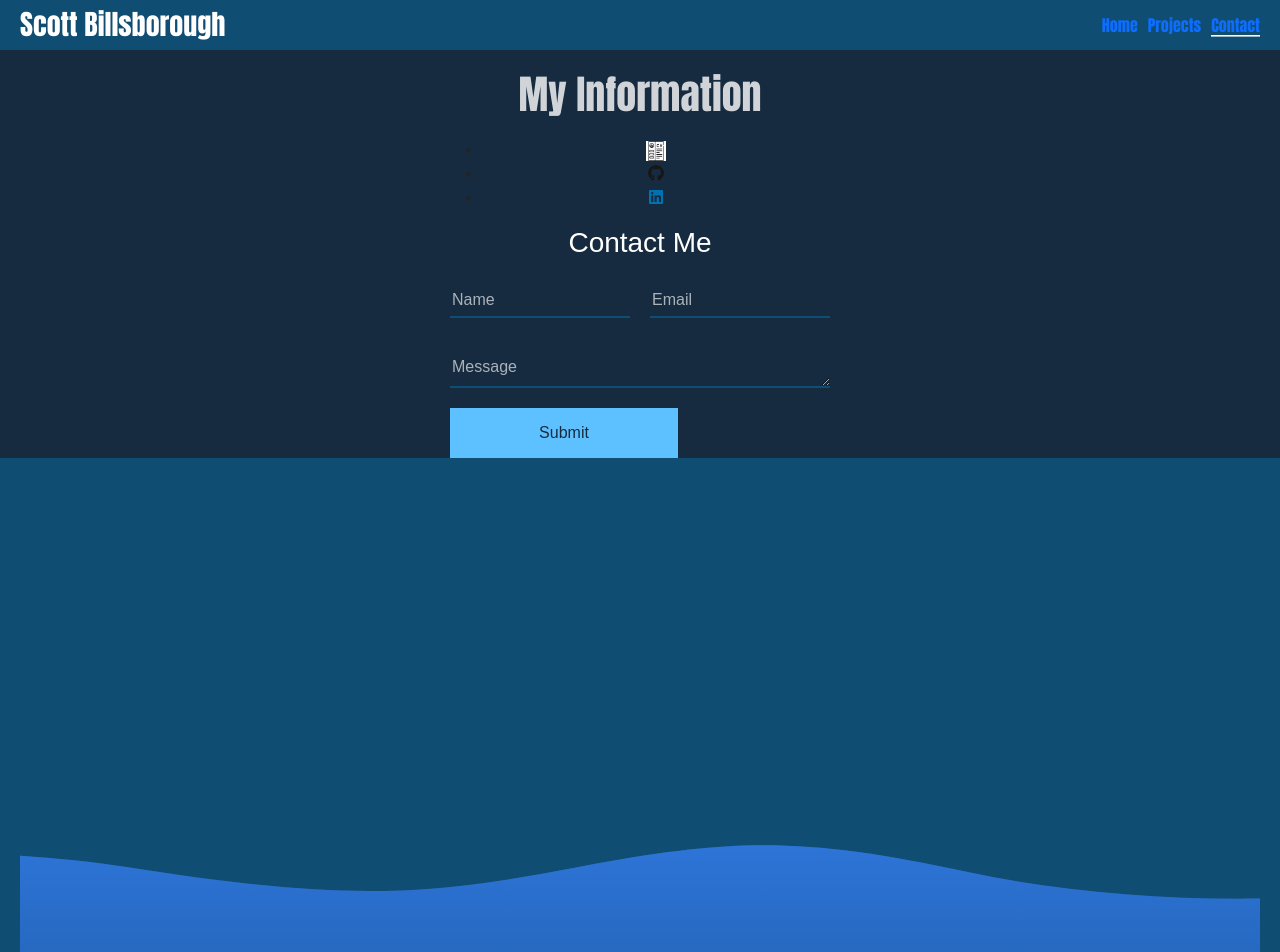
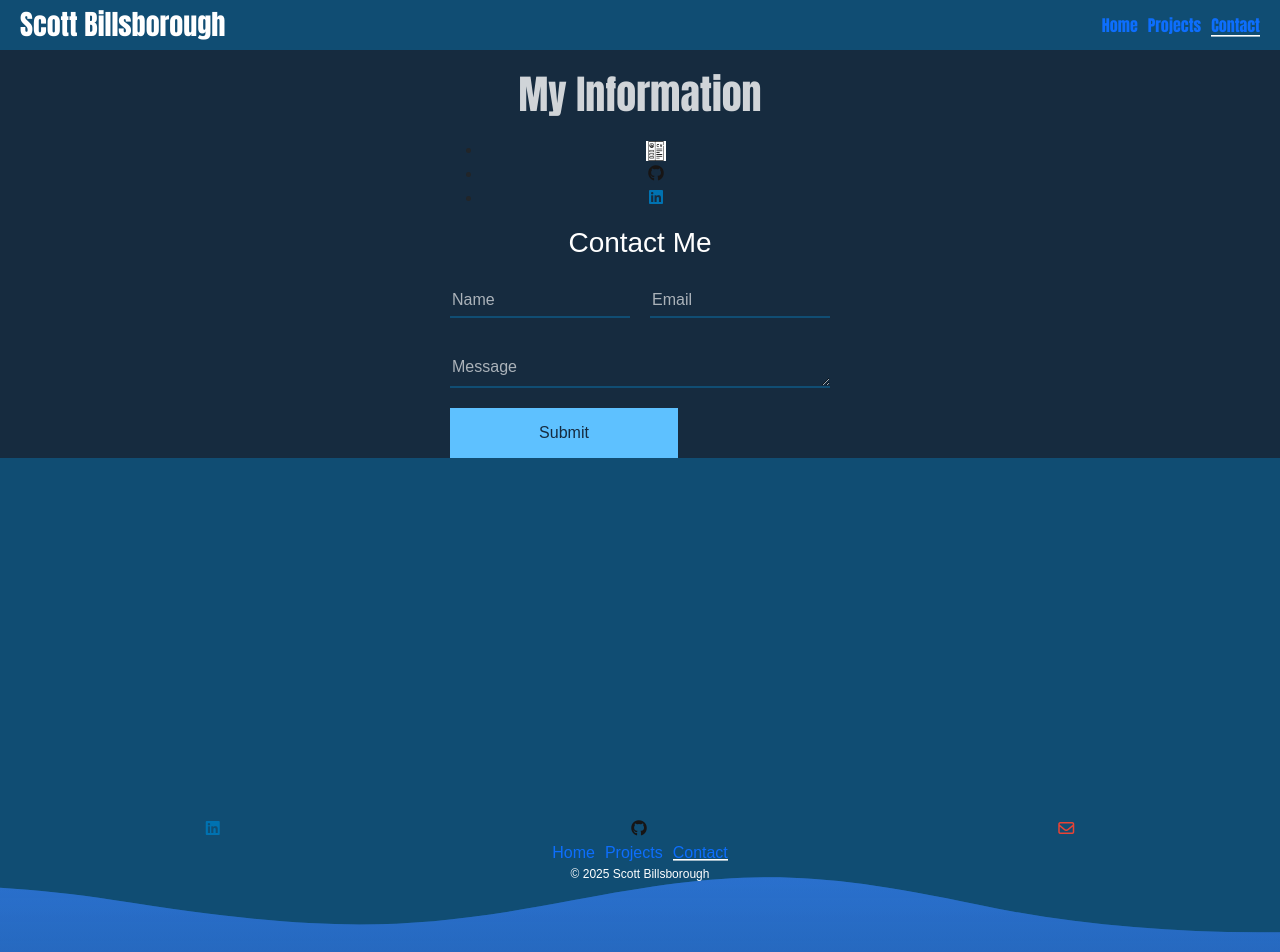
Before and after one commit to sbillsborough/react-portfolio, a React (Create React App) app in the folder react-portfolio/: page /contact in a window 1280 px wide. Shown: the top 952 px of the page. Built offline with nearby package versions, Linux system fonts and the light colour scheme; a web font is replaced by a local one.

Commit message:
Repositioned svg and section
background container div set to relative to contain the children
svg position to absolute

```diff
--- a/react-portfolio/src/index.css
+++ b/react-portfolio/src/index.css
@@ -28,10 +28,6 @@ h1 {
   color: #ffffffcc;
   margin: 20px auto !important;
   text-align: center;
-}
-
-.background {
-  width: 100% !important;
 }
 
 /* NavBar styling */
@@ -335,10 +331,19 @@ button:hover {
 
 /* Footer Styling */
 
+.background {
+  position: relative;
+  display: flex;
+  align-items: center;
+  justify-content: center;
+  overflow: hidden;
+  width: 100%;
+  height: 100%;
+}
+
 footer {
   width: 100%;
-  height: auto;
-  padding: 20px;
+  height: 100%;
   background: var(--background);
   text-align: center;
 }
@@ -354,11 +359,22 @@ footer {
   margin: 0;
   padding: 0;
   list-style: none;
-  /* width: 100vw; */
 }
 
-.background {
-  width: 100vw;
+svg {
+  position: absolute;
+  top: 0;
+  left: 0;
+  width: 100%;
+  height: 100%;
+  z-index: 0;
+  opacity: 0.9;
+}
+
+section {
+  position: relative;
+  z-index: 2;
+  width: 100%;
 }
 
 /* Media Queries */
--- a/react-portfolio/src/pages/Footer.js
+++ b/react-portfolio/src/pages/Footer.js
@@ -3,7 +3,7 @@ import { NavLink } from "react-router-dom";
 function Footer() {
   return (
     <footer>
-      <div class="background">
+      <div className="background">
         <svg
           version="1.1"
           xmlns="http://www.w3.org/2000/svg"
@@ -74,7 +74,7 @@ function Footer() {
             </use>
           </g>
         </svg>
-      </div>
+
         <section>
           <ul className="socials">
             <li>
@@ -101,8 +101,9 @@ function Footer() {
             <NavLink to="/projects">Projects</NavLink>
             <NavLink to="/contact">Contact</NavLink>
           </nav>
-        <p class="legal">&copy; 2025 Scott Billsborough</p>
+          <p className="legal">&copy; 2025 Scott Billsborough</p>
         </section>
+      </div>
     </footer>
   );
 }
```
Lines whose indentation alone changed are shown as unchanged.
